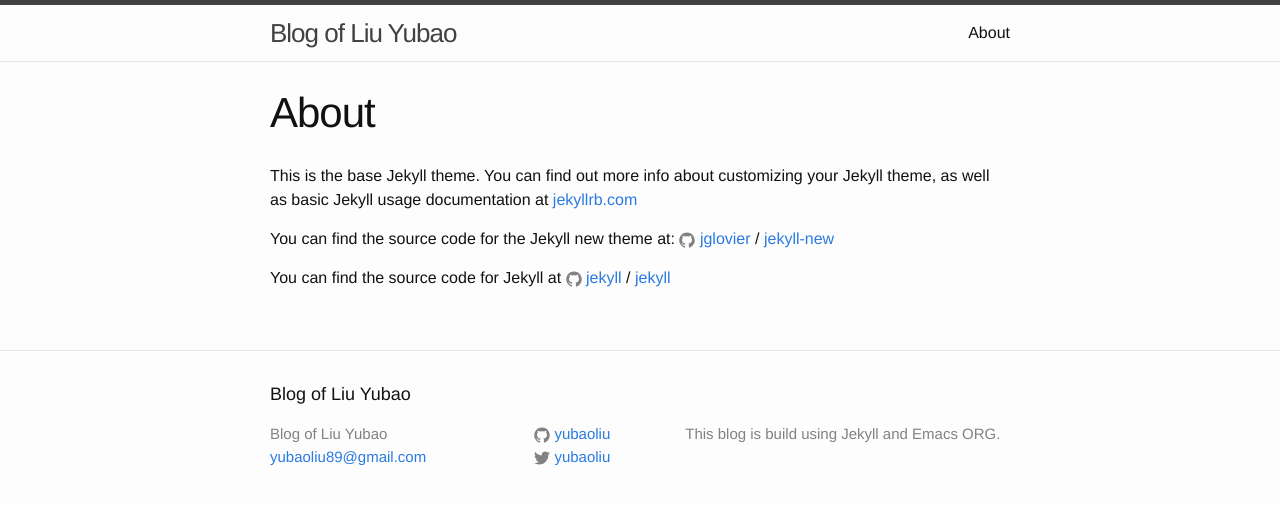
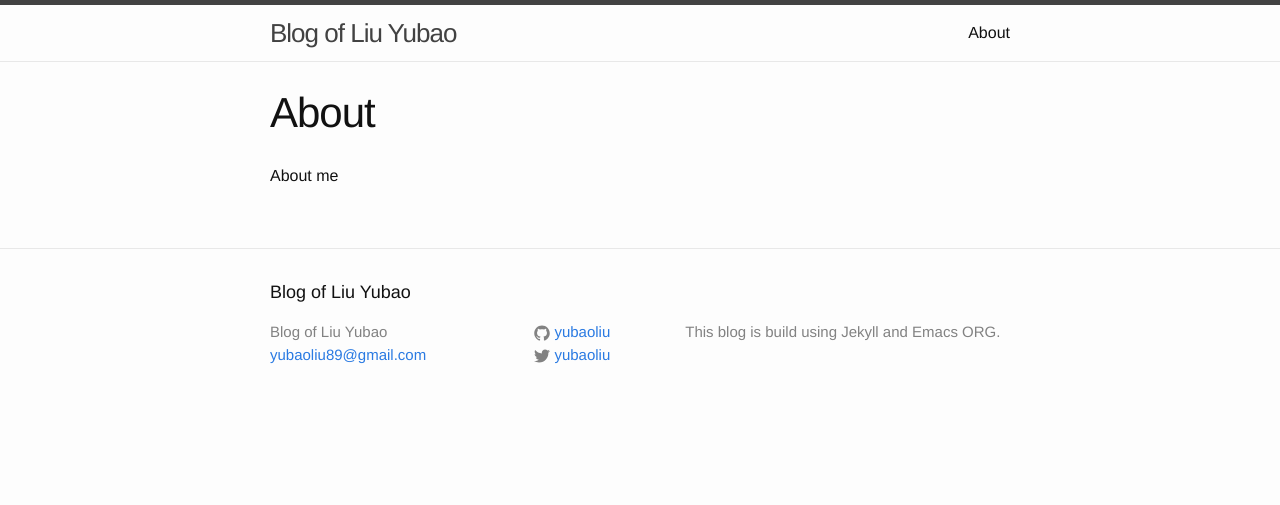
Before and after one commit to yubaoliu/yubaoliu.github.io, a Jekyll site: the page built from about.md, in a window 1280 px wide. Shown: the top 505 px of the page. Built offline with Jekyll 4.4.1, drawn with Linux system fonts in a browser that asks for light colours.

Commit message:
[add] disqus

```diff
--- a/_config.yml
+++ b/_config.yml
@@ -38,12 +38,8 @@
   paragraphs: false
 
 # disqus config
-disqus:
-  shortname: https-yubaoliu-github-io
-  page_path: https://yubaoliu.github.io
-  page_title: yubao-blog
+disqus: https-yubaoliu-github-io
 comments: true
-#disqus: https-yubaoliu-github-io
 
 # google analytics config
 ga:
--- a/_includes/disqus.html
+++ b/_includes/disqus.html
@@ -1,17 +1,15 @@
-{% if page.comments %}
+{% if site.disqus and page.comments != false  %}
 <div id="disqus_thread"></div>
 <script>
   var disqus_config = function () {
-  this.page.url = 'https://yubaoliu.github.io{{ page.url }}';
-  this.page.identifier = '{{ page.id }}';
+  this.page.url = "{{ site.url }}{{ site.baseurl }}{{ page.url }}";      this.page.identifier = "{{ site.baseurl }}{{ page.url }}";
   };
-
-(function() { // DON'T EDIT BELOW THIS LINE
-var d = document, s = d.createElement('script');
-s.src = 'https://https-yubaoliu-github-io.disqus.com/embed.js';
-s.setAttribute('data-timestamp', +new Date());
-(d.head || d.body).appendChild(s);
-})();
+  (function() {
+  var d = document, s = d.createElement('script');
+  s.src = '//{{ site.disqus }}.disqus.com/embed.js';
+  s.setAttribute('data-timestamp', +new Date());
+  (d.head || d.body).appendChild(s);
+  })();
 </script>
 <noscript>Please enable JavaScript to view the <a href="https://disqus.com/?ref_noscript">comments powered by Disqus.</a></noscript>
 {% endif %}
--- a/_includes/footer.html
+++ b/_includes/footer.html
@@ -1,7 +1,3 @@
-
-{% include disqus.html %}
-{% include ga.html %}
-
 <footer class="site-footer">
   <div class="wrapper">
 
--- a/_layouts/post.html
+++ b/_layouts/post.html
@@ -12,5 +12,7 @@
     {{ content }}
   </div>
 
+  {% include disqus.html %}
+  {% include ga.html %}
 
 </article>
--- a/about.md
+++ b/about.md
@@ -4,12 +4,4 @@
 permalink: /about/
 ---
 
-This is the base Jekyll theme. You can find out more info about customizing your Jekyll theme, as well as basic Jekyll usage documentation at [jekyllrb.com](http://jekyllrb.com/)
-
-You can find the source code for the Jekyll new theme at:
-{% include icon-github.html username="jglovier" %} /
-[jekyll-new](https://github.com/jglovier/jekyll-new)
-
-You can find the source code for Jekyll at
-{% include icon-github.html username="jekyll" %} /
-[jekyll](https://github.com/jekyll/jekyll)
+About me
```
